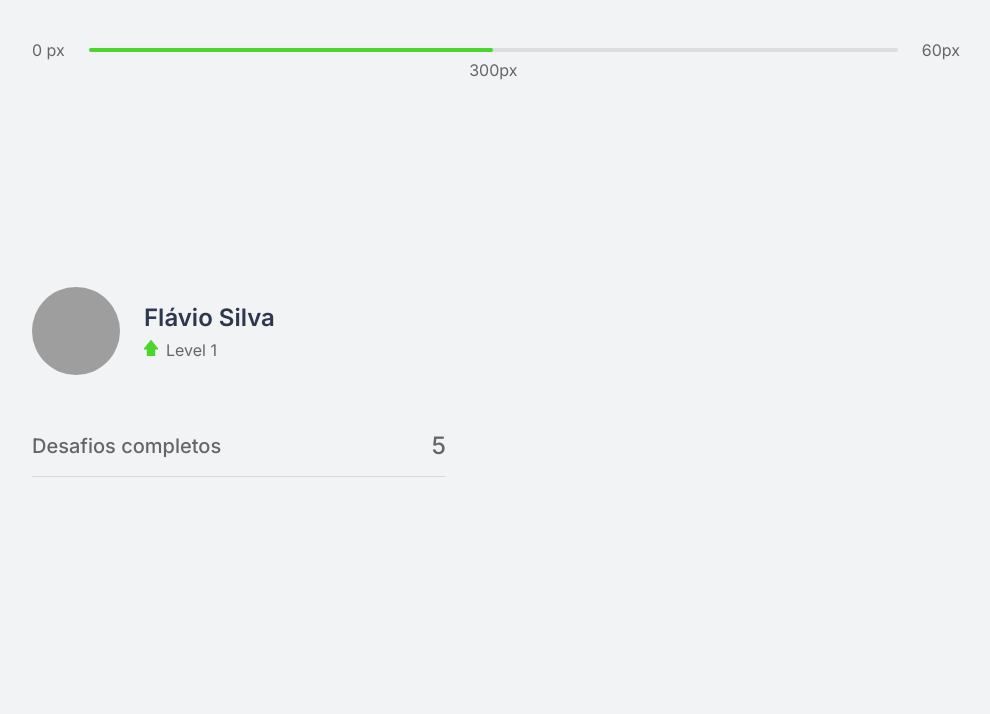
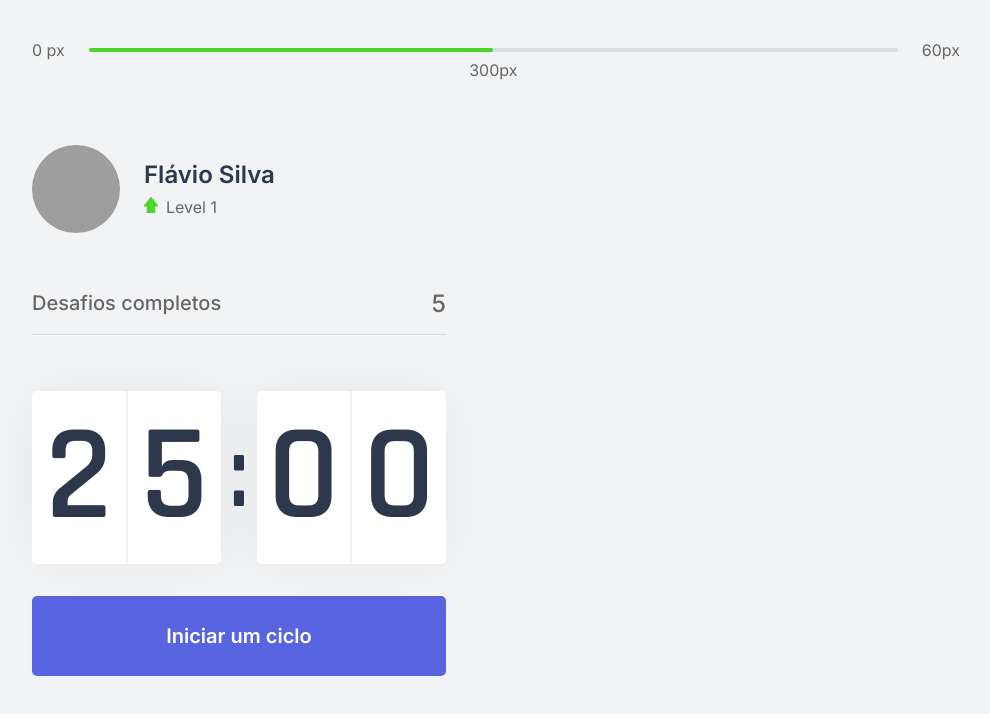
Before and after one commit to fsilvaco/pomodoro, a Next.js app: page / in a window 1280 px wide. Shown: the top 714 px of the page, without its empty margins (144-1134 px from the left). Built offline with nearby package versions, Linux system fonts and the light colour scheme; grey boxes are pictures that could not be loaded.

Commit message:
Criando estilo do componente Buttonn

```diff
--- /dev/null
+++ b/src/components/Countdown.tsx
@@ -0,0 +1,22 @@
+import styles from "../styles/components/Countdown.module.css"
+
+export function Countdown() {
+    return (
+        <>
+            <div className={styles.countdownContainer}>
+                <div>
+                    <span>2</span>
+                    <span>5</span>
+                </div>
+                <span>:</span>
+                <div>
+                    <span>0</span>
+                    <span>0</span>
+                </div>
+            </div>
+            <button type="button" className={styles.countdownButton}>
+                Iniciar um ciclo
+            </button>
+        </>
+    )
+}
--- a/src/pages/index.tsx
+++ b/src/pages/index.tsx
@@ -1,4 +1,5 @@
 import { CompletedChallenges } from "../components/CompletedChallenges";
+import { Countdown } from "../components/Countdown";
 import { ExperienceBar } from "../components/ExperienceBar";
 import { Profile } from "../components/Profile";
 import styles from "../styles/pages/Home.module.css"
@@ -12,6 +13,7 @@
         <div>
           <Profile />
           <CompletedChallenges />
+          <Countdown />
         </div>
         <div>
 
--- /dev/null
+++ b/src/styles/components/Countdown.module.css
@@ -0,0 +1,64 @@
+.countdownContainer{
+    display: flex;
+    align-items: center;
+    font-family: Rajdhani;
+    font-weight: 600;
+    color: var(--title)
+}
+
+.countdownContainer > div {
+    flex: 1;
+
+    display: flex;
+    align-items: center;
+    justify-content: space-evenly;
+
+    background: var(--white);
+    box-shadow: 0 0 60px rgba(0, 0, 0, 0.05);
+    border-radius: 5px;
+    font-size: 8.5rem;
+    text-align: center;
+}
+
+.countdownContainer > div span {
+    flex: 1;
+}
+
+.countdownContainer > div span:first-child {
+    border-right: 1px solid #f0f1f3;
+}
+
+.countdownContainer > div span:last-child {
+    border-left: 1px solid #f0f1f3;
+}
+
+.countdownContainer > span {
+    font-size: 6.25rem;
+    margin: 0 0.5rem
+}
+
+.countdownButton{
+    width: 100%;
+    height: 5rem;
+
+    margin-top: 2rem;
+
+    display: flex;
+    align-items: center;
+    justify-content: center;
+
+    border: 0;
+    border-radius: 5px;
+
+    background-color: var(--blue);
+    color: var(--white);
+
+    font-size: 1.25rem;
+    font-weight: 600;
+
+    transition: background-color 0.2s;
+}
+
+.countdownButton:hover{
+    background-color: var(--blue-dark);
+}
```
